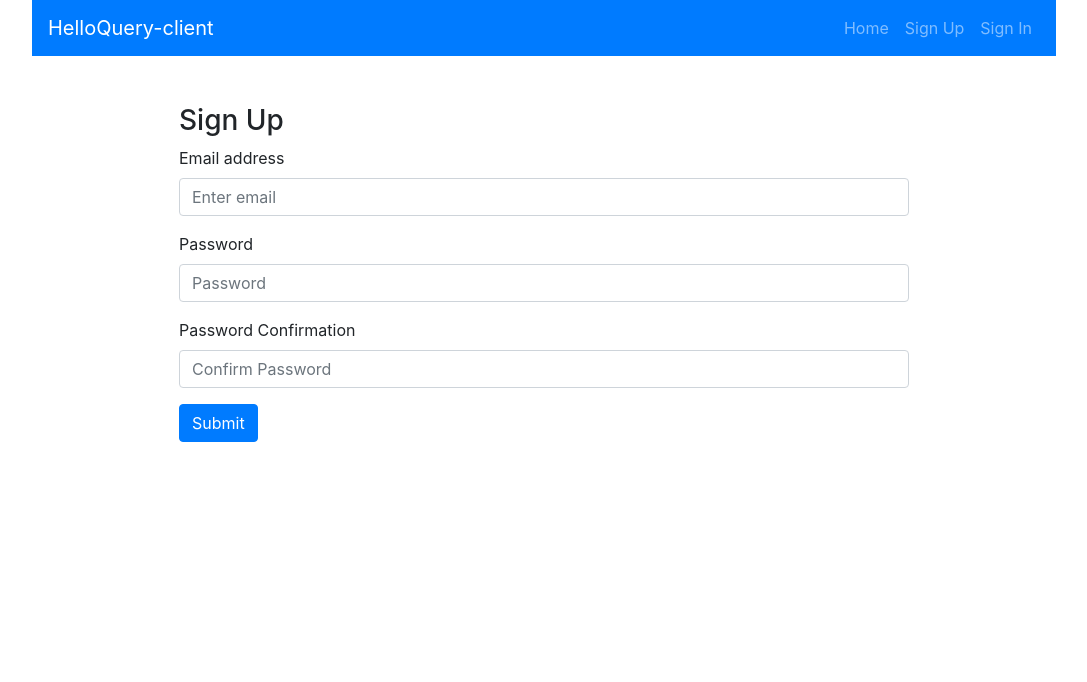
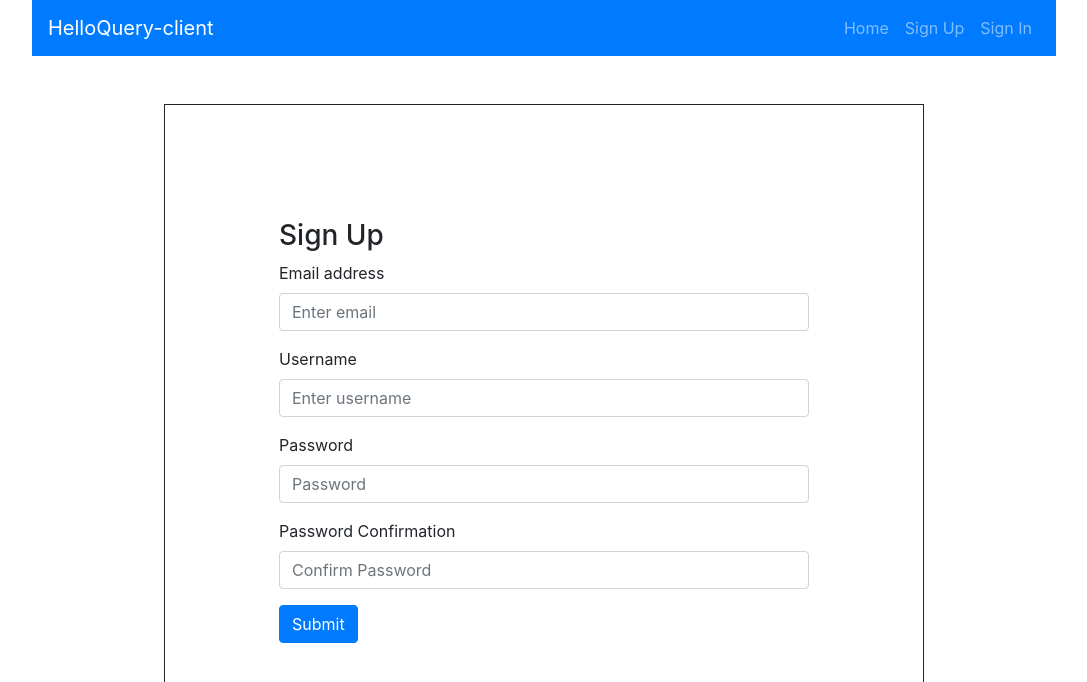
Before and after one commit to teejaymoo/HelloQuery-client, a React app: page /#/sign-up in a window 1280 px wide. Shown: the top 682 px of the page, without its empty margins (96-1183 px from the left). Built offline with nearby package versions, Linux system fonts and the light colour scheme.

Commit message:
Feat: Added username property to credentials

```diff
--- a/src/components/SignUp/SignUp.js
+++ b/src/components/SignUp/SignUp.js
@@ -7,12 +7,18 @@ import messages from '../AutoDismissAlert/messages'
 import Form from 'react-bootstrap/Form'
 import Button from 'react-bootstrap/Button'
 
+const boxStyle = {
+  border: '1px solid',
+  padding: '10%'
+}
+
 class SignUp extends Component {
   constructor (props) {
     super(props)
 
     this.state = {
       email: '',
+      username: '',
       password: '',
       passwordConfirmation: ''
     }
@@ -37,7 +43,7 @@ class SignUp extends Component {
       }))
       .then(() => history.push('/'))
       .catch(error => {
-        this.setState({ email: '', password: '', passwordConfirmation: '' })
+        this.setState({ email: '', username: '', password: '', passwordConfirmation: '' })
         msgAlert({
           heading: 'Sign Up Failed with error: ' + error.message,
           message: messages.signUpFailure,
@@ -47,11 +53,11 @@ class SignUp extends Component {
   }
 
   render () {
-    const { email, password, passwordConfirmation } = this.state
+    const { email, username, password, passwordConfirmation } = this.state
 
     return (
       <div className="row">
-        <div className="col-sm-10 col-md-8 mx-auto mt-5">
+        <div className="col-sm-10 col-md-8 mx-auto mt-5" style={boxStyle}>
           <h3>Sign Up</h3>
           <Form onSubmit={this.onSignUp}>
             <Form.Group controlId="email">
@@ -62,6 +68,17 @@ class SignUp extends Component {
                 name="email"
                 value={email}
                 placeholder="Enter email"
+                onChange={this.handleChange}
+              />
+            </Form.Group>
+            <Form.Group controlId="username">
+              <Form.Label>Username</Form.Label>
+              <Form.Control
+                required
+                type="text"
+                name="username"
+                value={username}
+                placeholder="Enter username"
                 onChange={this.handleChange}
               />
             </Form.Group>
```
